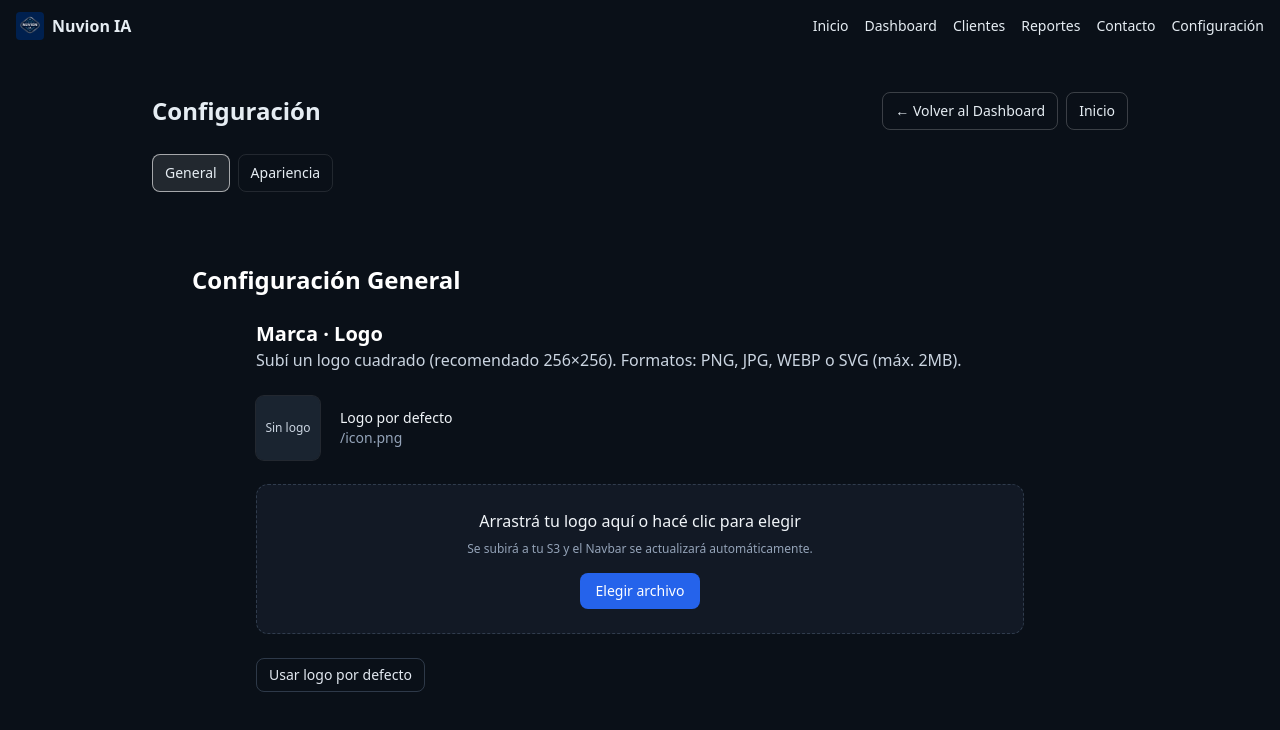
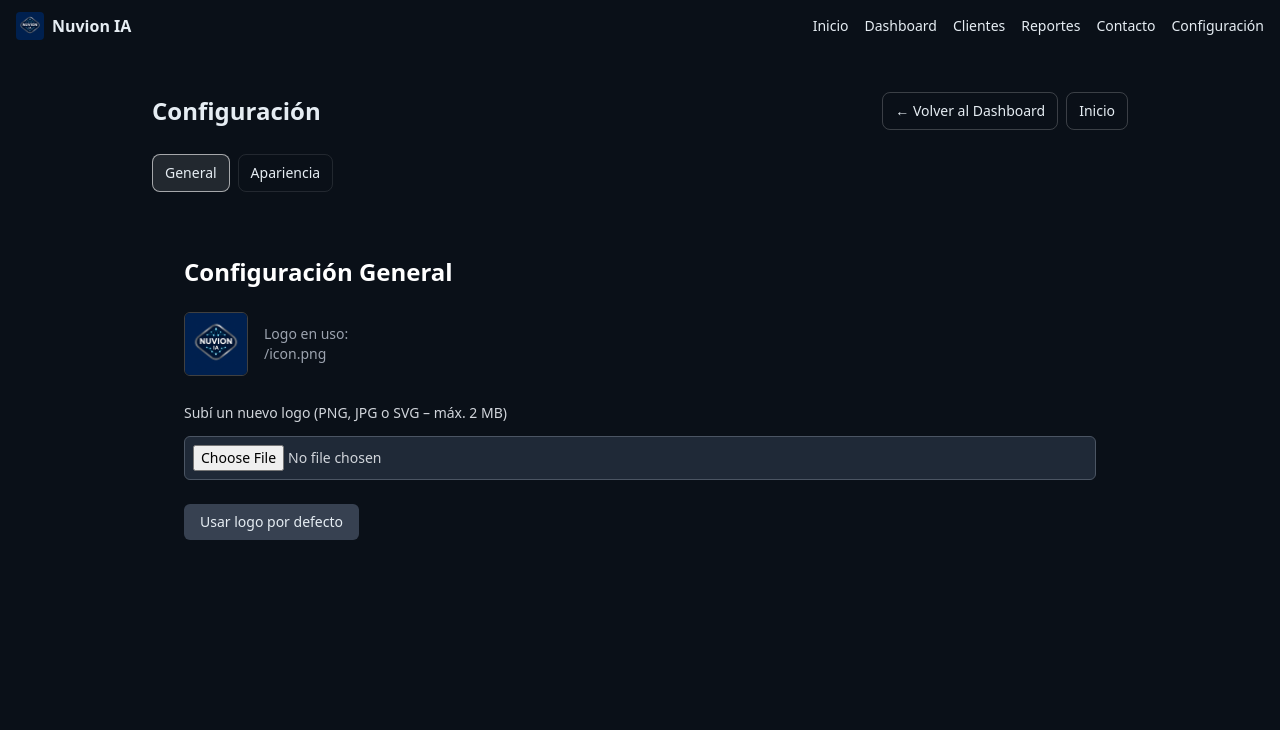
Before and after one commit to ianuvion/nuvion-ia, a Next.js app: page /configuracion in a window 1280 px wide. Shown: the top 730 px of the page. Built offline with nearby package versions, Linux system fonts and the light colour scheme.

Commit message:
Update page.tsx

```diff
--- a/app/configuracion/page.tsx
+++ b/app/configuracion/page.tsx
@@ -1,18 +1,98 @@
 'use client';
 
-import LogoUploader from '../components/LogoUploader';
+import { useEffect, useState } from 'react';
+import Image from 'next/image';
+import { getBrandLogoUrl, setBrandLogoUrl, clearBrandLogo } from '../../lib/brand';
 
-export default function ConfiguracionPage() {
+export default function ConfiguracionGeneral() {
+  const [currentLogo, setCurrentLogo] = useState('/icon.png');
+  const [message, setMessage] = useState('');
+
+  // 🔹 Cuando la página carga, obtiene el logo guardado (si hay)
+  useEffect(() => {
+    const logo = getBrandLogoUrl();
+    setCurrentLogo(logo);
+  }, []);
+
+  // 🔹 Cuando el usuario elige un archivo
+  async function handleFileChange(e: React.ChangeEvent<HTMLInputElement>) {
+    const file = e.target.files?.[0];
+    if (!file) return;
+
+    // Subida del archivo a tu API
+    const res = await fetch('/api/upload', {
+      method: 'POST',
+      body: file,
+      headers: {
+        'x-filename': file.name,
+      },
+    });
+
+    const data = await res.json();
+
+    if (!res.ok || !data?.url) {
+      setMessage('❌ Error al subir el logo.');
+      return;
+    }
+
+    // 🔹 Guarda el logo en el navegador y actualiza el Navbar automáticamente
+    setBrandLogoUrl(data.url);
+    setCurrentLogo(data.url);
+    setMessage('✅ Logo actualizado con éxito.');
+  }
+
+  // 🔹 Volver al logo por defecto
+  function handleReset() {
+    clearBrandLogo();
+    setCurrentLogo('/icon.png');
+    setMessage('🔄 Logo restaurado al valor por defecto.');
+  }
+
   return (
-    <main className="max-w-4xl mx-auto py-10">
-      <h1 className="text-2xl font-semibold text-white mb-6">
-        Configuración General
-      </h1>
+    <div className="p-8 space-y-6">
+      <h1 className="text-2xl font-semibold text-white">Configuración General</h1>
 
-      {/* Sección de subida de logo */}
-      <LogoUploader />
+      {/* Vista previa del logo actual */}
+      <div className="flex items-center gap-4">
+        <Image
+          src={currentLogo}
+          alt="Logo actual"
+          width={64}
+          height={64}
+          className="rounded-md border border-neutral-700"
+          unoptimized
+        />
+        <div className="text-sm text-gray-400 break-all">
+          <p>Logo en uso:</p>
+          <p>{currentLogo}</p>
+        </div>
+      </div>
 
-      {/* Podés agregar más secciones abajo (por ejemplo datos de la empresa, colores, etc.) */}
-    </main>
+      {/* Subir nuevo logo */}
+      <div className="space-y-3">
+        <label className="text-gray-300 text-sm font-medium">
+          Subí un nuevo logo (PNG, JPG o SVG – máx. 2 MB)
+        </label>
+        <input
+          type="file"
+          accept="image/png,image/jpeg,image/webp,image/svg+xml"
+          onChange={handleFileChange}
+          className="block w-full text-sm text-gray-300 border border-gray-600 rounded-md p-2 cursor-pointer bg-gray-800 hover:bg-gray-700"
+        />
+      </div>
+
+      {/* Mensaje de estado */}
+      {message && (
+        <p className="text-sm text-emerald-400 font-medium">{message}</p>
+      )}
+
+      {/* Botón para restaurar */}
+      <button
+        onClick={handleReset}
+        className="px-4 py-2 bg-gray-700 hover:bg-gray-600 text-sm rounded-md"
+      >
+        Usar logo por defecto
+      </button>
+    </div>
   );
 }
```
